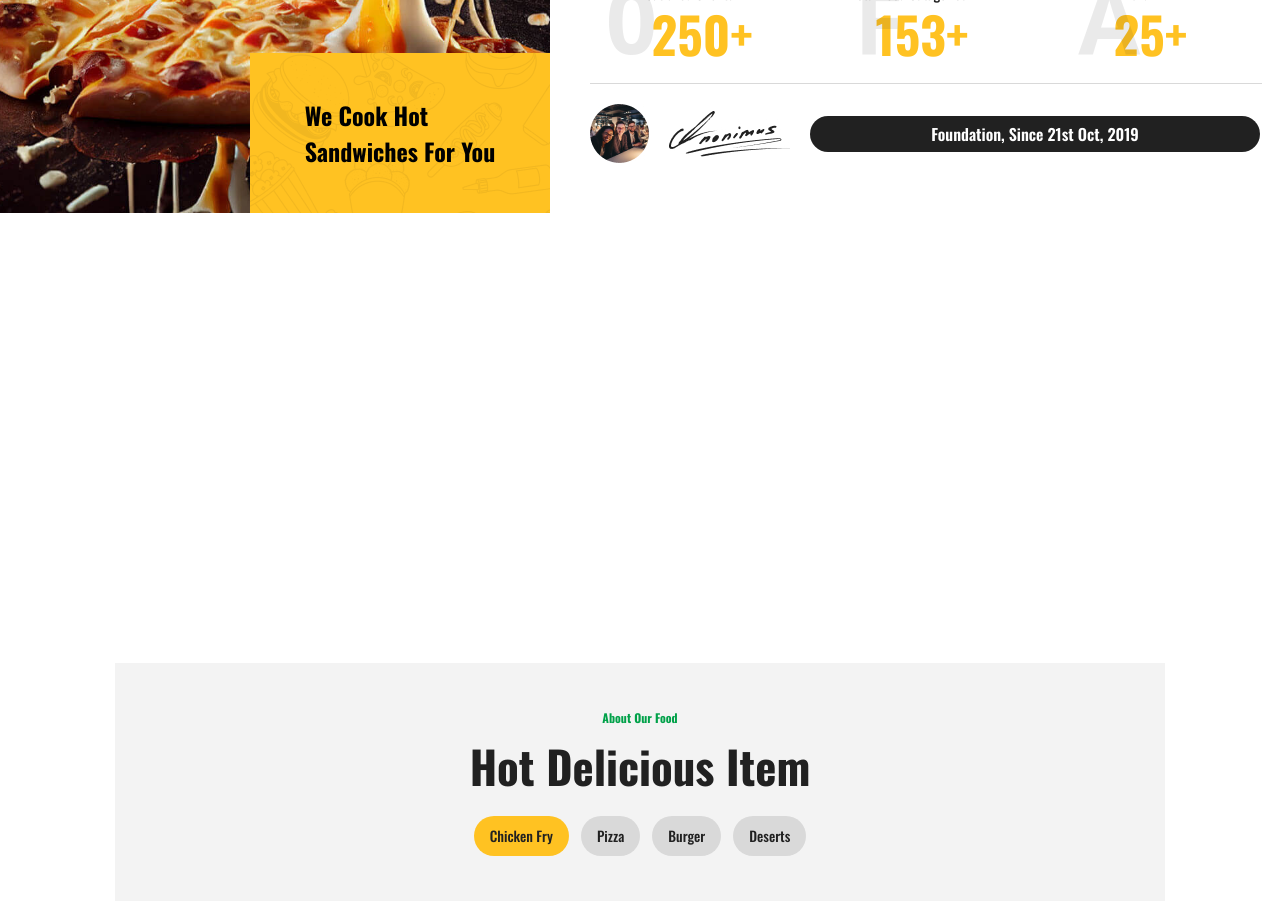
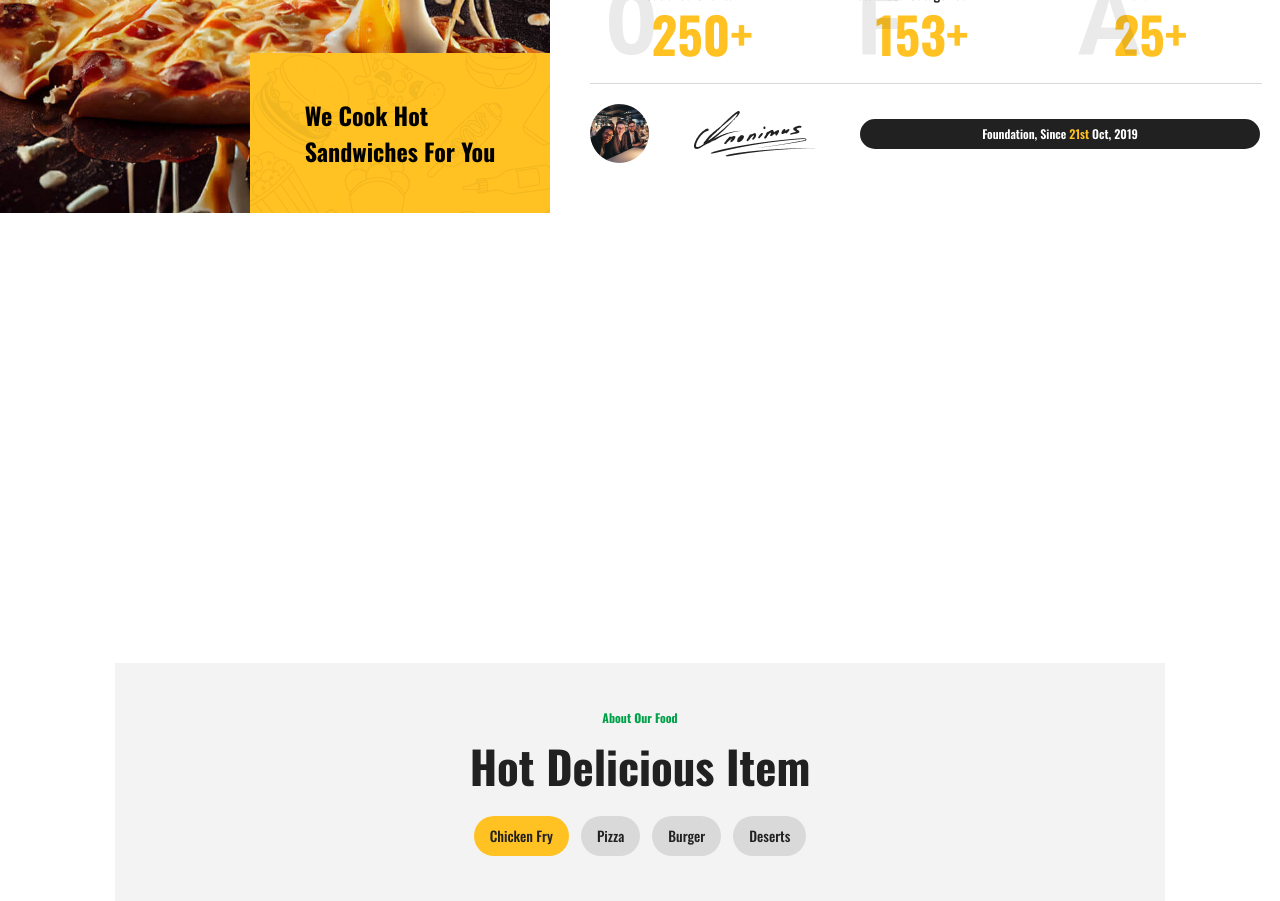
Before and after one commit to shijinp006/Figma-Task3, a React (Vite) app in the folder vite-project/: page / in a window 1280 px wide. Shown: the part 2000-2901 px from the top of the page. Built offline with nearby package versions, Linux system fonts and the light colour scheme; a web font is replaced by a local one.

Commit message:
first commit

```diff
--- a/vite-project/src/home/components/the best delicious food .tsx
+++ b/vite-project/src/home/components/the best delicious food .tsx
@@ -170,10 +170,10 @@ export const BestDeliciousFood = () => {
           >
             <img src={profile} alt="profile" />
             <img src={sign} alt="sign" />
-            <div className="w-full lg:w-[450px] h-[36px] rounded-[19px] bg-[#212121] flex items-center justify-center lg:mr-5">
+            <div className="w-full lg:w-[400px] h-[30px] rounded-[19px] bg-[#212121] flex items-center justify-center lg:mr-5">
               <div className="w-[212px] h-[16px] flex items-center justify-center">
-                <p className="font-[Oswald] font-semibold text-[16px] leading-[16px] text-center capitalize align-middle text-[#FFFFFF]">
-                  Foundation, since 21st Oct, 2019
+                <p className="font-[Oswald] font-semibold text-[12px] leading-[16px] text-center capitalize align-middle text-[#FFFFFF]">
+                  Foundation, since <span className="text-[#FFC222]">21st</span> Oct, 2019
                 </p>
               </div>
             </div>
```
